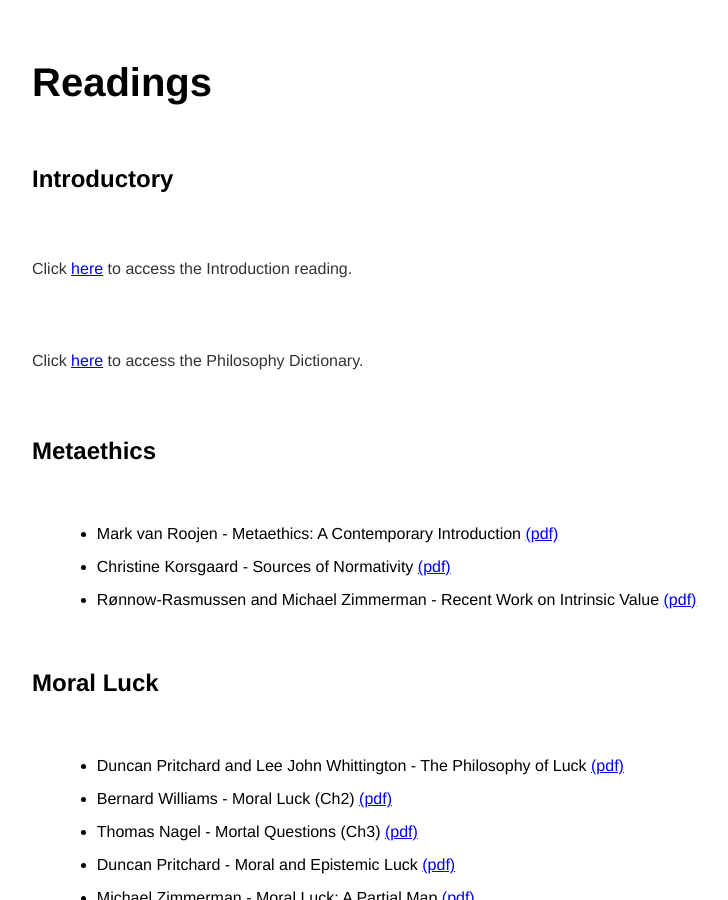
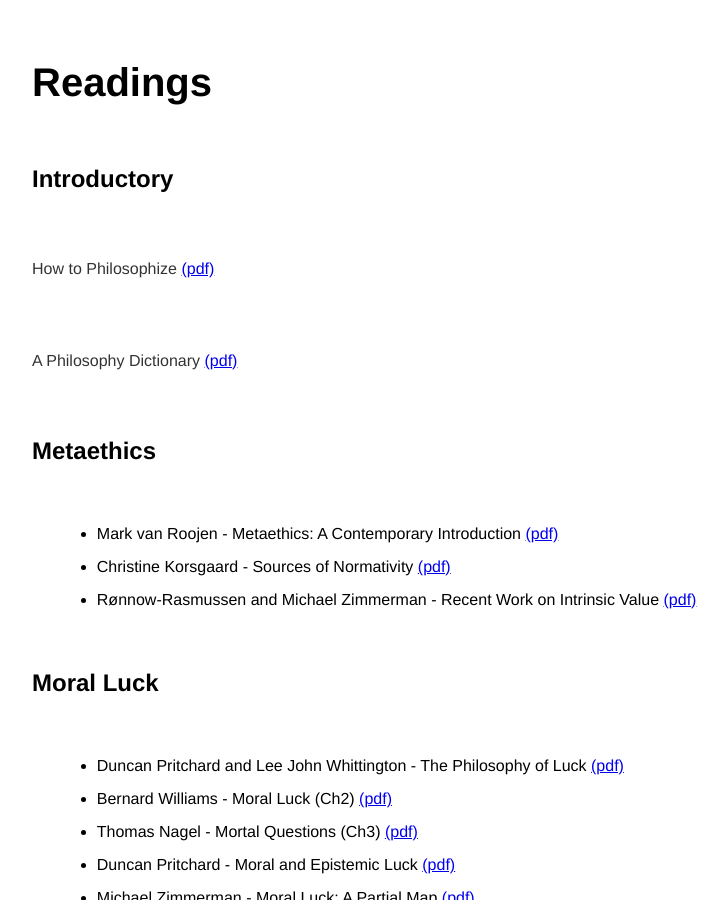
Before and after one commit to kevinjpatton/kevinjpatton.github.io, a Jekyll site: the page built from teaching/phil_3050/readings/index.html, in a window 1280 px wide and 900 px high, scrolled down 368 px. Shown: the whole window, without its empty margins (160-888 px from the left). Built offline with Jekyll 4.4.1, drawn with Linux system fonts in a browser that asks for light colours; Markdown is read by kramdown in place of the engine named in the settings.

Commit message:
Update index.html

```diff
--- a/teaching/phil_3050/readings/index.html
+++ b/teaching/phil_3050/readings/index.html
@@ -4,8 +4,8 @@ title: PHIL3050 - Readings
 ---
 <h1>Readings</h1>
 <h2>Introductory</h2>
-<p>Click <a href="/banda/Draft - How to Philosophize.pdf" target="_blank">here</a> to access the Introduction reading.</p>
-<p>Click <a href="/banda/Draft - Philosophabet.pdf" target="_blank">here</a> to access the Philosophy Dictionary.</p>
+<p>How to Philosophize <a href="/banda/Draft - How to Philosophize.pdf" target="_blank">(pdf)</a></p>
+<p>A Philosophy Dictionary <a href="/banda/Draft - Philosophabet.pdf" target="_blank">(pdf)</a></p>
 <h2>Metaethics</h2><ul class="standard-list">
 <li>Mark van Roojen - Metaethics: A Contemporary Introduction <a href="/teaching/phil_3050/readings/Mark van Roojen - Metaethics.pdf" target="_blank">(pdf)</a></li>
 <li>Christine Korsgaard - Sources of Normativity <a href="/teaching/phil_3050/readings/Christine M. Korsgaard - The Sources of Normativity.pdf" target="_blank">(pdf)</a></li>
```
